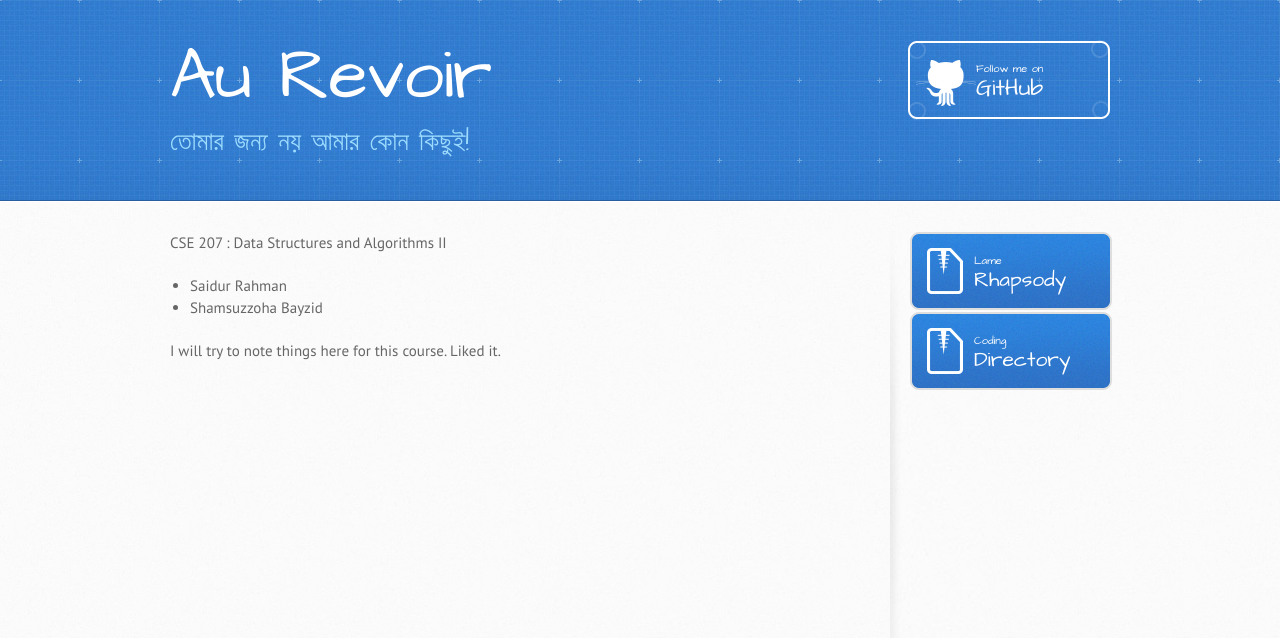
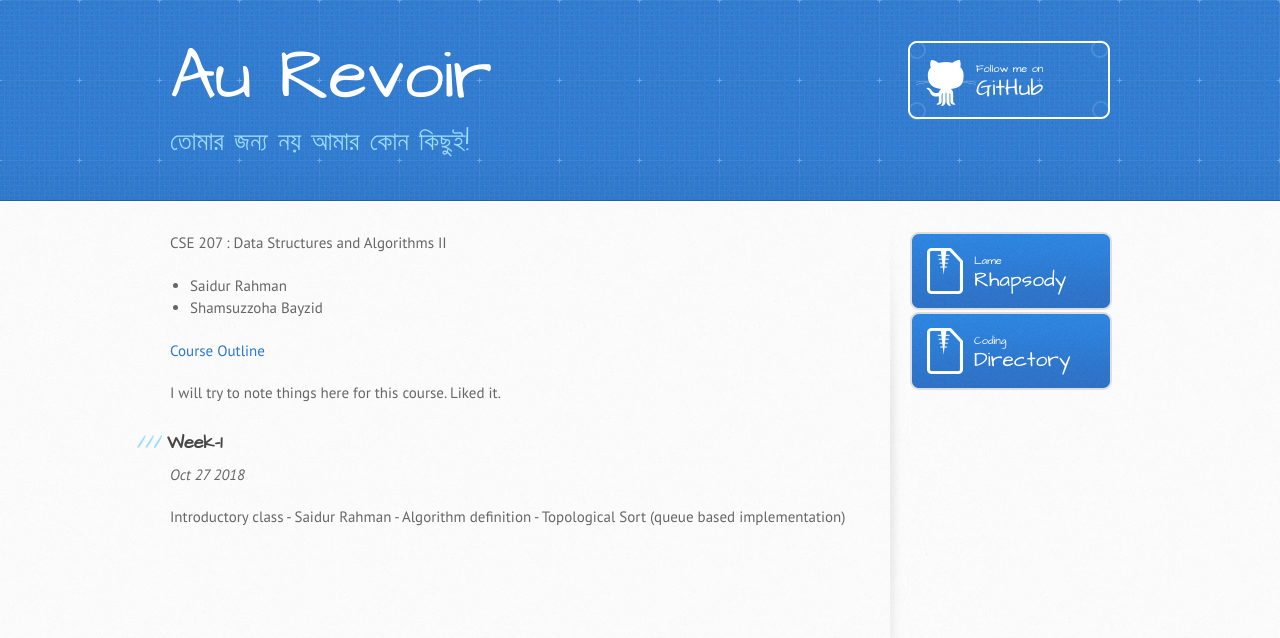
Before and after one commit to rebornplusplus/rebornplusplus.github.io, a Jekyll site: the page built from oscar/207/index.md, in a window 1280 px wide. Shown: the top 638 px of the page. Built offline with Jekyll 4.4.1, drawn with Linux system fonts in a browser that asks for light colours; some web fonts are replaced.

Commit message:
Oct 27 updated

```diff
--- a/oscar/207/index.md
+++ b/oscar/207/index.md
@@ -6,4 +6,12 @@ CSE 207 : Data Structures and Algorithms II
 - Saidur Rahman
 - Shamsuzzoha Bayzid
 
+[Course Outline](./outline.jpg)
+
 I will try to note things here for this course. Liked it.
+
+### Week-1
+
+_Oct 27 2018_
+
+Introductory class - Saidur Rahman - Algorithm definition - Topological Sort (queue based implementation)
```
